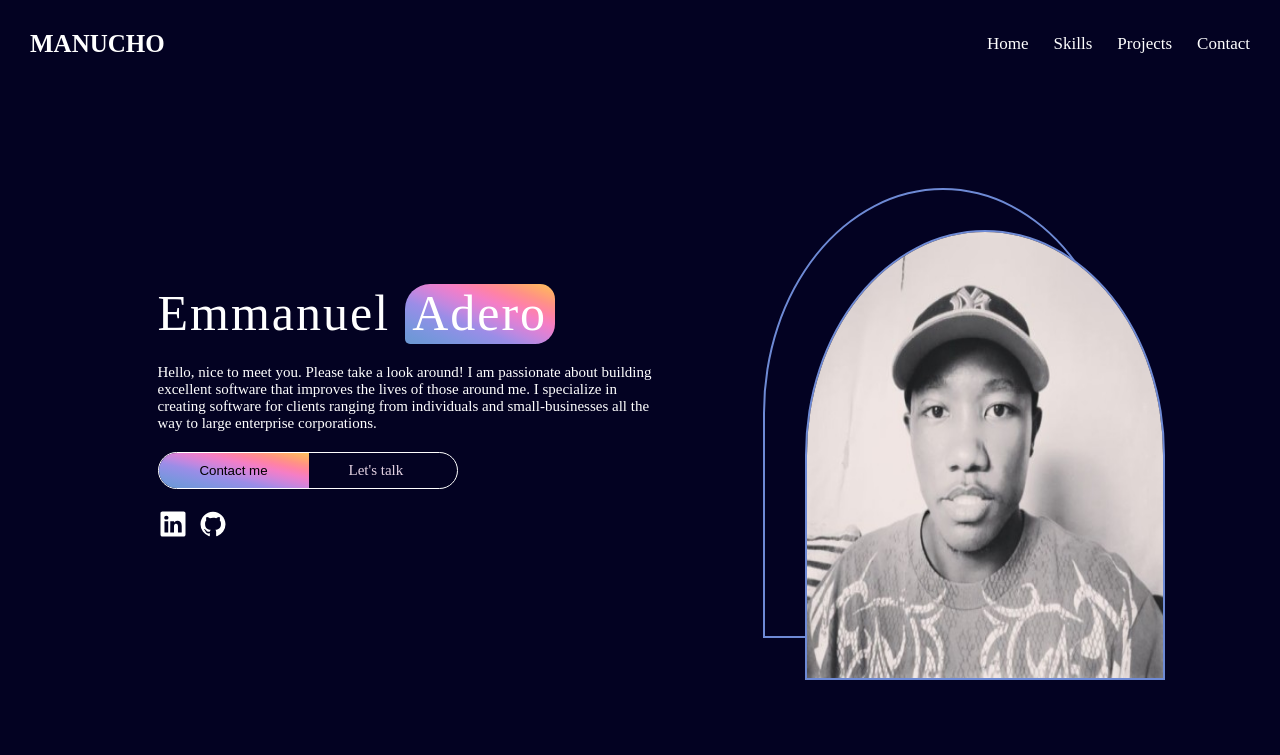
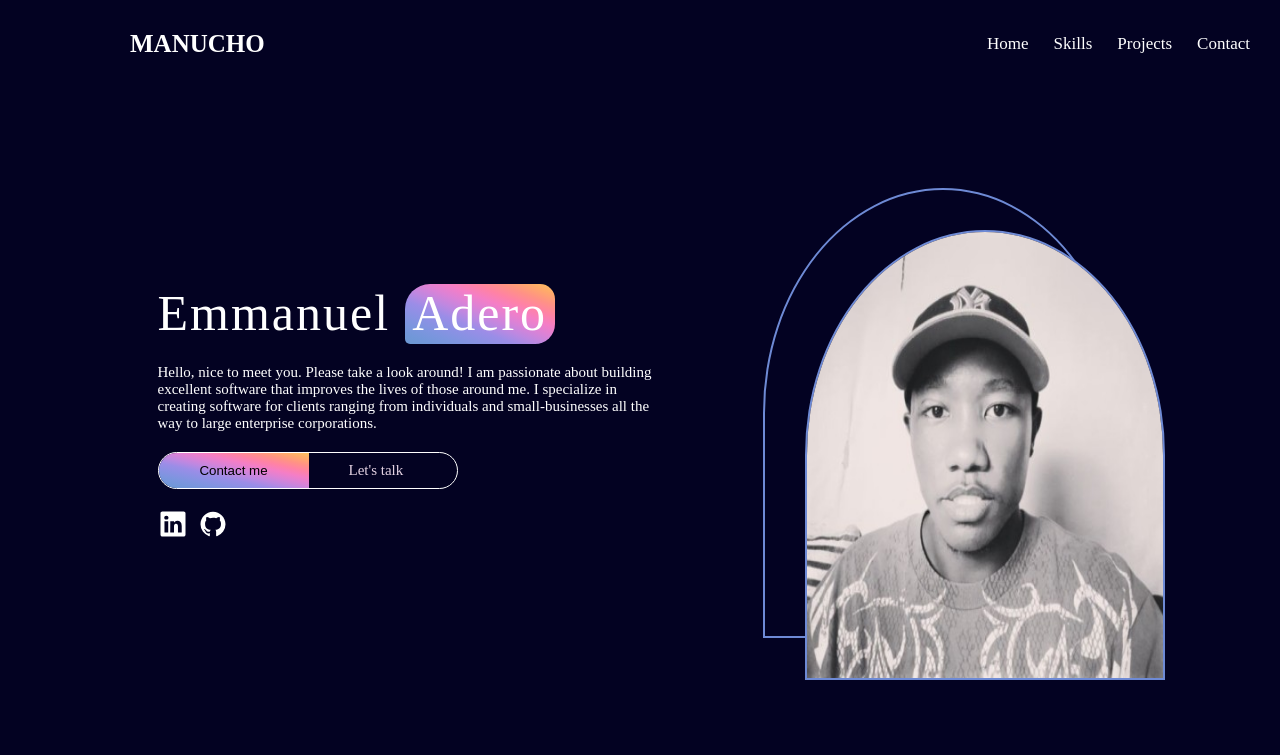
Before and after one commit to manucho254/Portfolio-App, a Vue app: page / in a window 1280 px wide. Shown: the top 755 px of the page. Built offline with nearby package versions, Linux system fonts and the light colour scheme.

Commit message:
navbar styllling

```diff
--- a/src/assets/css/styles.css
+++ b/src/assets/css/styles.css
@@ -37,6 +37,7 @@ body {
 }
 
 .nav-logo {
+  padding-left: 100px;
   cursor: pointer;
   font-size: 25px;
   font-weight: bold;
@@ -633,6 +634,10 @@ textarea {
     cursor: pointer;
   }
 
+  .nav-logo {
+    padding-left: 0;
+  }
+
   .mx-height {
     margin-top: 10px;
     height: 100%;
```
